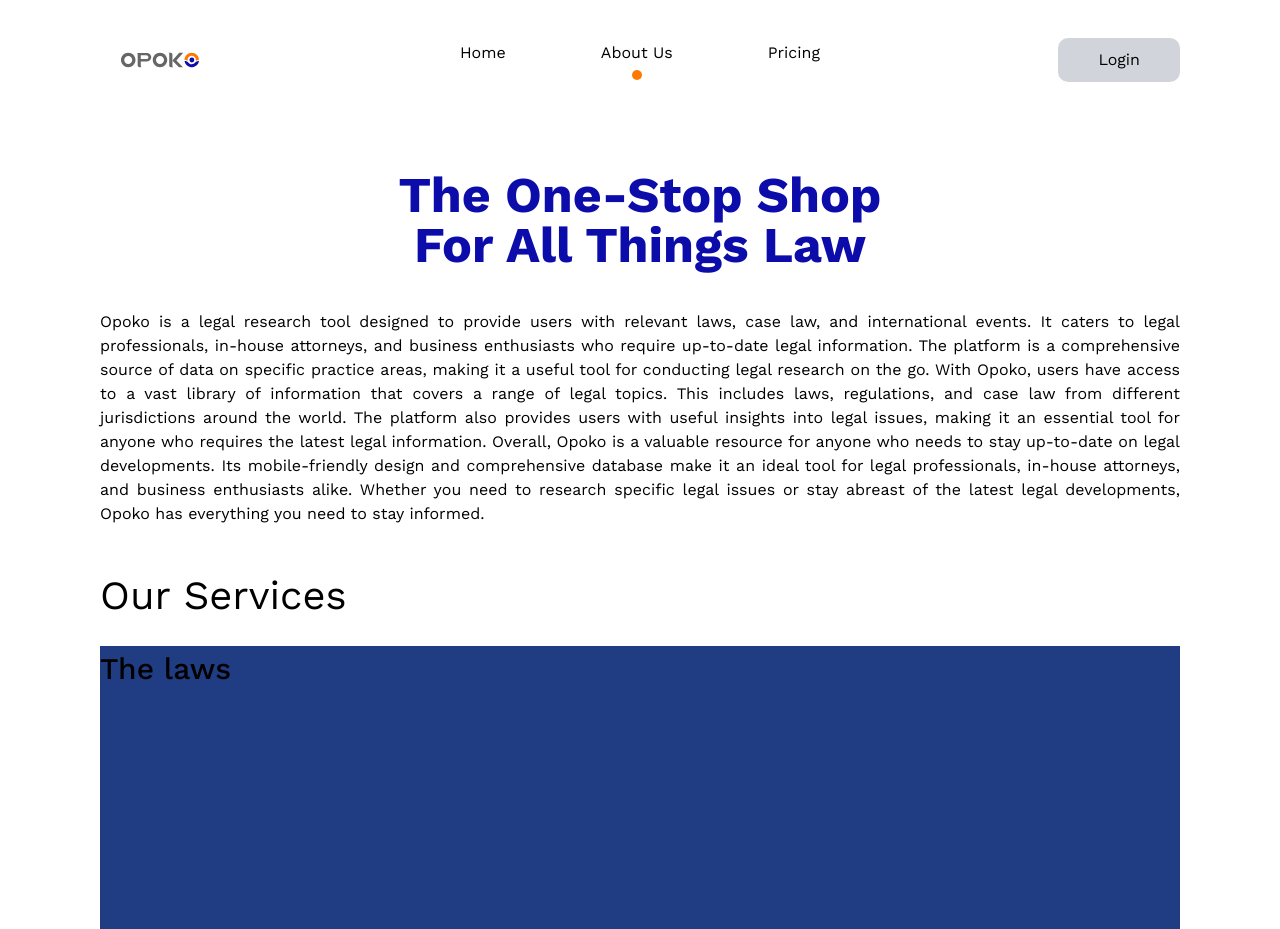
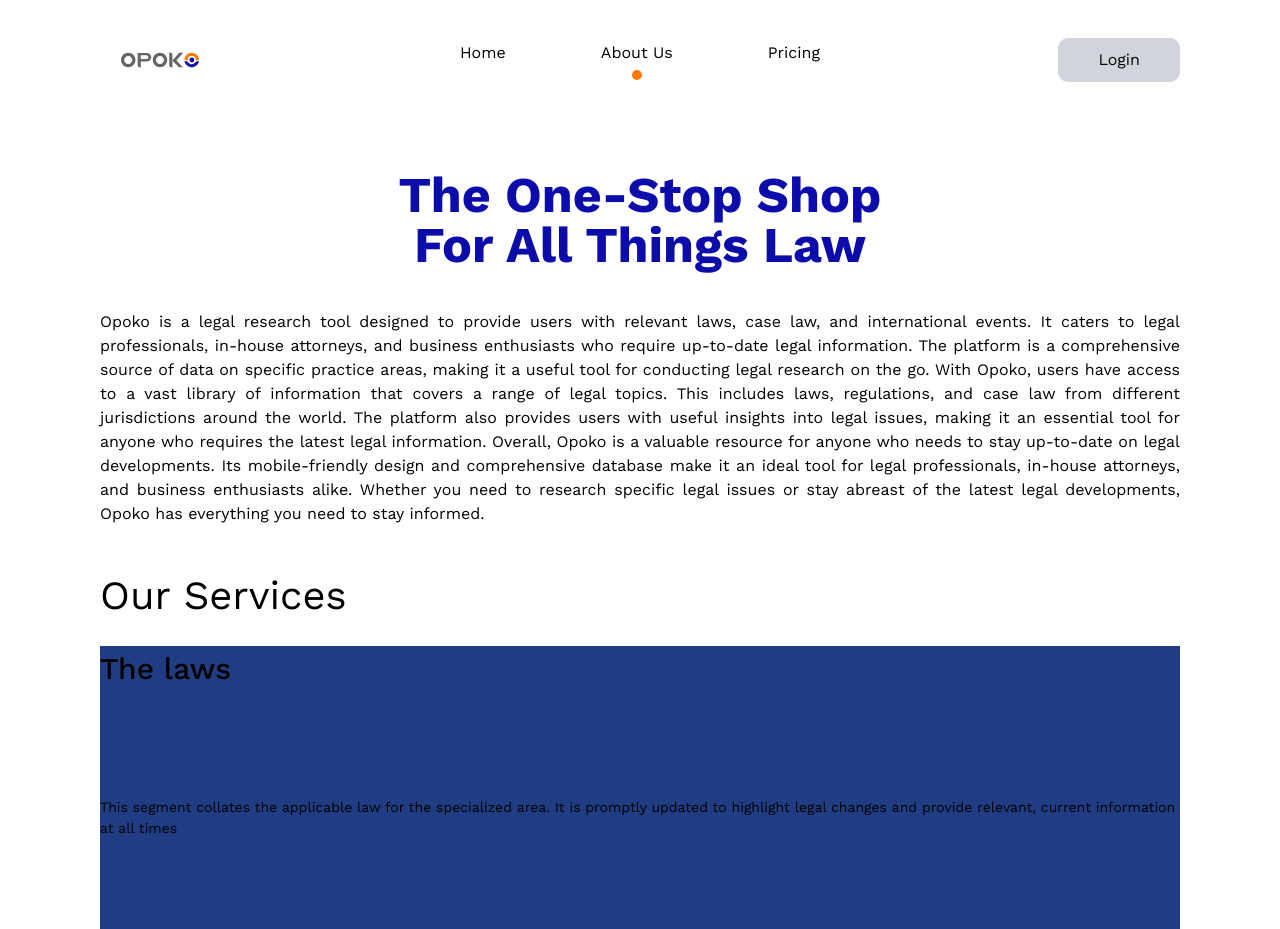
Before and after one commit to Niscolinx/opoko, a React (Vite) app: page /about-us in a window 1280 px wide. Shown: the top 929 px of the page. Built offline with nearby package versions, Linux system fonts and the light colour scheme.

Commit message:
working on about us

```diff
--- a/src/pages/AboutUs.tsx
+++ b/src/pages/AboutUs.tsx
@@ -1,10 +1,10 @@
-import React from 'react';
+import React, { ReactNode } from 'react';
 import { GoLaw } from 'react-icons/go';
 
 interface Card {
   title: string;
   description: string;
-  Icon: any;
+  Icon: ReactNode;
   bgColor: string;
 }
 export const Card = ({ title, description, Icon, bgColor }: Required<Card>) => {
@@ -17,8 +17,6 @@ export const Card = ({ title, description, Icon, bgColor }: Required<Card>) => {
   );
 };
 
-Card.description =
-  'This segment collates the applicable law for the specialized area. It is promptly updated to highlight legal changes and provide relevant, current information at all times ';
 
 function AboutUs() {
   return (
@@ -63,8 +61,10 @@ function AboutUs() {
         >
           <Card
             title={'The laws'}
-            description={''}
-            Icon={<GoLaw/>}
+            description={
+              'This segment collates the applicable law for the specialized area. It is promptly updated to highlight legal changes and provide relevant, current information at all times'
+            }
+            Icon={<GoLaw />}
             bgColor={'bg-[#203C82]'}
           />
         </div>
```
